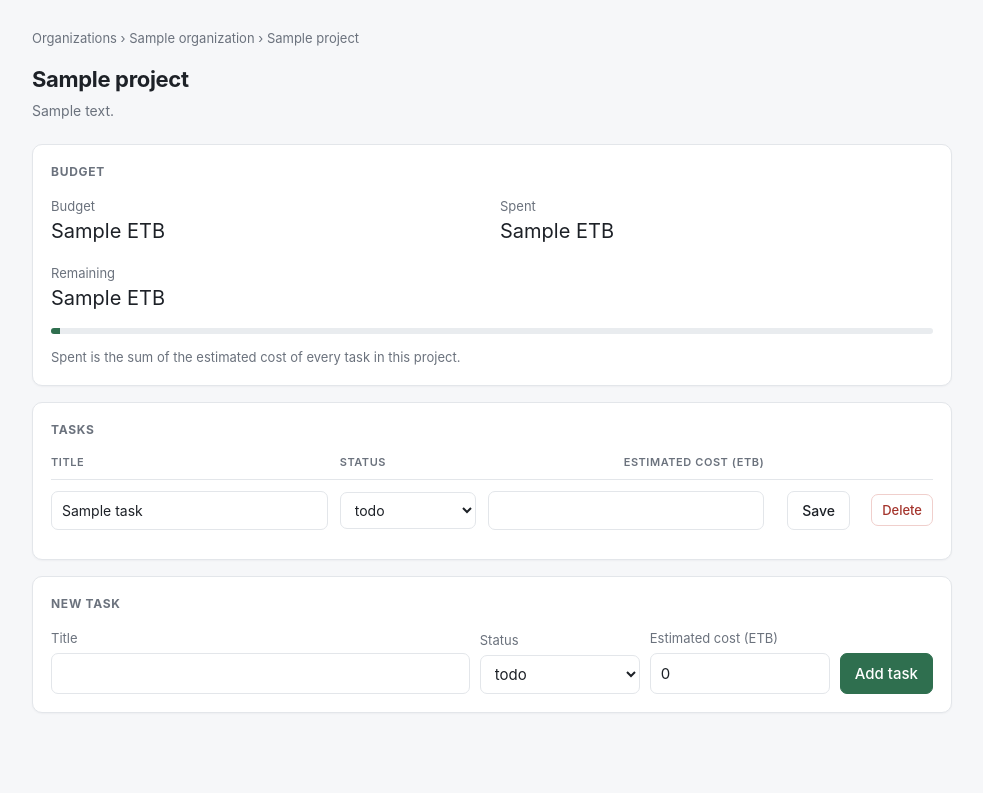
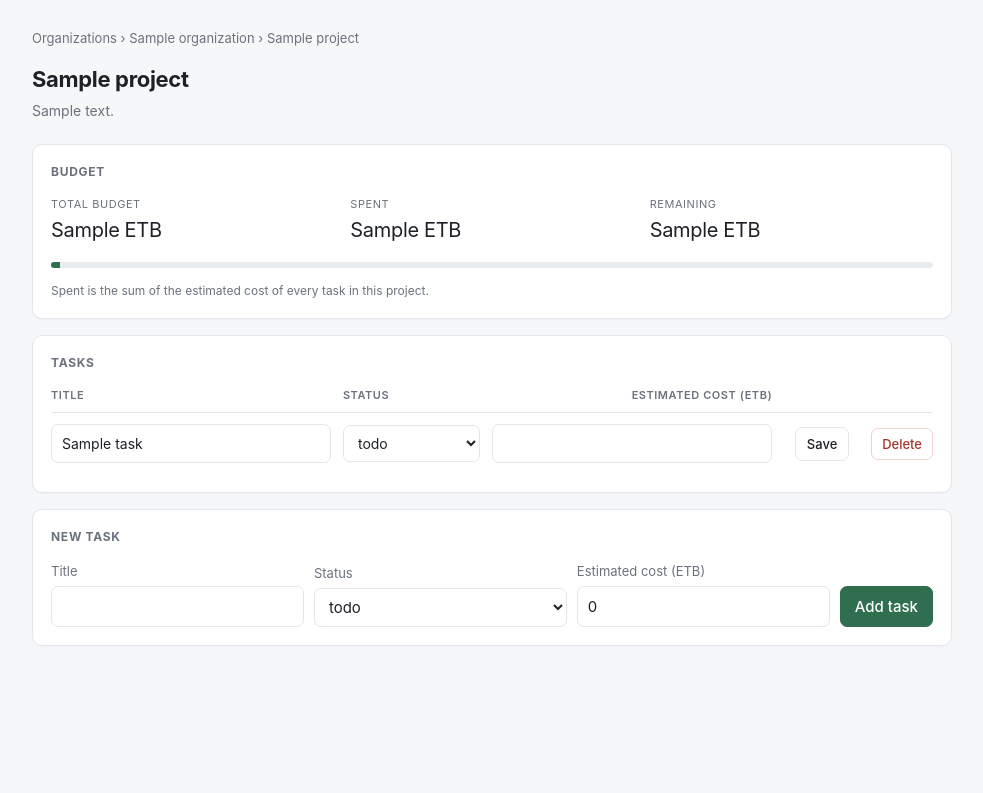
Before and after one commit to Dagmawi-22/multi-tenant-project-tracker, a Node project: template src/views/project.hbs in a window 1280 px wide. Shown: the part 57-850 px from the top of the page, without its empty margins (148-1131 px from the left). After the commit the page ends 703 px from the top, so only its background shows below. Run offline with Node 20 templates, Linux system fonts and the light colour scheme; the template is opened without the code that fills it: most values are stand-ins (such as "Sample title", 1, 10 or a date in 2020).

Commit message:
style(web): rebuild org and project pages on the shared utilities
Uses the stats grid for budget figures, wraps every table for narrow
screens with a minimum width on the editable task table, groups row
buttons in .actions, and fixes the task table header, which was one
column short of its rows.

```diff
--- a/src/views/orgs.hbs
+++ b/src/views/orgs.hbs
@@ -7,6 +7,7 @@
   <div class="card">
     <h2>Your organizations</h2>
     {{#if organizations.length}}
+      <div class="table-wrap">
         <table>
           <thead><tr><th>Name</th><th>Your role</th></tr></thead>
           <tbody>
@@ -18,14 +19,15 @@
           {{/each}}
           </tbody>
         </table>
+      </div>
     {{else}}
-      <p class="empty">You are not a member of any organization yet. Create one below.</p>
+      <p class="empty">No organizations yet. Create your first one alongside.</p>
     {{/if}}
   </div>
 
   <div class="card">
     <h2>Create an organization</h2>
-    <p class="muted" style="font-size:13px;margin-top:0">You become its first admin.</p>
+    <p class="hint">You become its first admin.</p>
     <form method="post" action="/orgs" class="stack">
       <div class="field">
         <label for="org-name">Organization name</label>
--- a/src/views/project.hbs
+++ b/src/views/project.hbs
@@ -6,48 +6,66 @@
 
 <div class="card">
   <h2>Budget</h2>
-  <div class="row">
-    <div><div class="muted" style="font-size:13px">Budget</div><div style="font-size:20px">{{budgetFormatted}} ETB</div></div>
-    <div><div class="muted" style="font-size:13px">Spent</div><div style="font-size:20px">{{spentFormatted}} ETB</div></div>
-    <div><div class="muted" style="font-size:13px">Remaining</div><div style="font-size:20px;{{#if isOverBudget}}color:var(--danger){{/if}}">{{remainingFormatted}} ETB</div></div>
+  <div class="stats">
+    <div>
+      <div class="stat-label">Total budget</div>
+      <div class="stat-value">{{budgetFormatted}} ETB</div>
     </div>
-  <div class="meter {{#if isOverBudget}}over{{/if}}" style="margin-top:14px"><span style="width:{{percentUsed}}%"></span></div>
-  <p class="muted" style="font-size:13px;margin-bottom:0">Spent is the sum of the estimated cost of every task in this project.</p>
+    <div>
+      <div class="stat-label">Spent</div>
+      <div class="stat-value">{{spentFormatted}} ETB</div>
+    </div>
+    <div>
+      <div class="stat-label">Remaining</div>
+      <div class="stat-value {{#if isOverBudget}}over{{/if}}">{{remainingFormatted}} ETB</div>
+    </div>
+  </div>
+  <div class="meter {{#if isOverBudget}}over{{/if}}" style="margin-top:16px"><span style="width:{{percentUsed}}%"></span></div>
+  <p class="note">Spent is the sum of the estimated cost of every task in this project.</p>
 </div>
 
 <div class="card">
   <h2>Tasks</h2>
   {{#if tasks.length}}
+    <div class="table-wrap wide">
       <table>
         <thead>
-        <tr><th>Title</th><th>Status</th><th class="num">Estimated cost (ETB)</th><th></th></tr>
+          <tr>
+            <th>Title</th>
+            <th>Status</th>
+            <th class="num">Estimated cost (ETB)</th>
+            <th colspan="2"></th>
+          </tr>
         </thead>
         <tbody>
         {{#each tasks}}
           <tr>
             <form method="post" action="/orgs/{{../organization.id}}/projects/{{../project.id}}/tasks/{{this.id}}" style="display:contents">
-            <td><input name="title" value="{{this.title}}" required></td>
+              <td><input name="title" value="{{this.title}}" aria-label="Task title" required></td>
               <td>
-              <select name="status">
+                <select name="status" aria-label="Task status">
                   <option value="todo" {{#if this.isTodo}}selected{{/if}}>todo</option>
                   <option value="in_progress" {{#if this.isInProgress}}selected{{/if}}>in progress</option>
                   <option value="done" {{#if this.isDone}}selected{{/if}}>done</option>
                 </select>
               </td>
-            <td class="num"><input class="num" name="estimatedCostEtb" type="number" min="0" step="0.01" value="{{this.estimatedCostEtb}}" required></td>
-            <td class="num"><button class="secondary" type="submit">Save</button></td>
+              <td class="num"><input class="num" name="estimatedCostEtb" type="number" min="0" step="0.01" value="{{this.estimatedCostEtb}}" aria-label="Estimated cost in ETB" required></td>
+              <td class="num"><button class="secondary small" type="submit">Save</button></td>
             </form>
-          <td class="num">
-            <form method="post" action="/orgs/{{../organization.id}}/projects/{{../project.id}}/tasks/{{this.id}}/delete" style="margin:0">
+            <td>
+              <div class="actions">
+                <form method="post" action="/orgs/{{../organization.id}}/projects/{{../project.id}}/tasks/{{this.id}}/delete">
                   <button class="danger" type="submit">Delete</button>
                 </form>
+              </div>
             </td>
           </tr>
         {{/each}}
         </tbody>
       </table>
+    </div>
   {{else}}
-    <p class="empty">No tasks yet.</p>
+    <p class="empty">No tasks yet. Add the first one below.</p>
   {{/if}}
 </div>
 
@@ -58,7 +76,7 @@
       <label for="t-title">Title</label>
       <input id="t-title" name="title" required>
     </div>
-    <div class="field" style="flex:0 1 160px">
+    <div class="field field-sm">
       <label for="t-status">Status</label>
       <select id="t-status" name="status">
         <option value="todo">todo</option>
@@ -66,7 +84,7 @@
         <option value="done">done</option>
       </select>
     </div>
-    <div class="field" style="flex:0 1 180px">
+    <div class="field field-md">
       <label for="t-cost">Estimated cost (ETB)</label>
       <input id="t-cost" name="estimatedCostEtb" type="number" min="0" step="0.01" value="0" required>
     </div>
```
Also changed, not shown: src/views/org.hbs (+20 -10 lines). Lines whose indentation alone changed are shown as unchanged.
